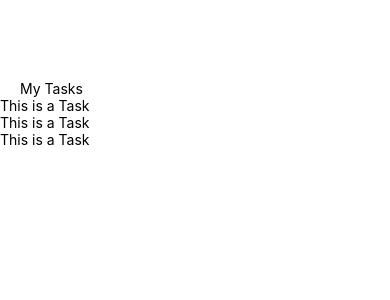
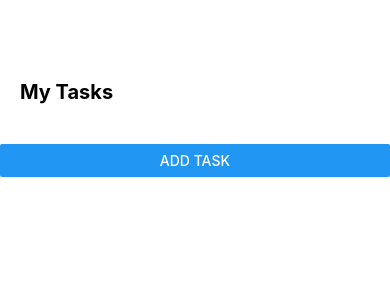
Before and after one commit to sebasvivas1/todo-list, a React Native app: screen / in a window 390 px wide. Shown: the top 300 px of the page. Built offline with nearby package versions, Linux system fonts and the light colour scheme.

Commit message:
basic functionalities

```diff
--- a/App.tsx
+++ b/App.tsx
@@ -1,16 +1,68 @@
-import { View, Text, StyleSheet } from 'react-native';
 import React from 'react';
-import Tasks from './components/Tasks';
+import { View, Text, StyleSheet, Button, Modal, TextInput } from 'react-native';
+import { faker } from '@faker-js/faker';
+import Tasks from './components/Tasks/Task';
+import TaskModel from './models/Task';
 
 export default function App() {
+  const [tasks, setTasks] = React.useState<Array<TaskModel>>([]);
+  const [showModal, setShowModal] = React.useState(false);
+  const [taskName, setTaskName] = React.useState('');
+  const [taskDescription, setTaskDescription] = React.useState('');
+  const [taskPriority, setTaskPriority] = React.useState<number>(0);
+  const [taskStatus, setTaskStatus] = React.useState<number>(0);
+
+  const addTask = () => {
+    const task: TaskModel = {
+      id: faker.database.mongodbObjectId(),
+      title: taskName,
+      description: taskDescription,
+      priority: taskPriority,
+      status: taskStatus,
+      favorite: false,
+      createdAt: new Date(),
+    };
+    setTasks([...tasks, task]);
+  };
+
+  const toggleModal = () => {
+    setShowModal(!showModal);
+  };
   return (
     <View style={styles.container}>
       <Text style={styles.tasksWrapper}>My Tasks</Text>
-      <View>
-        <Tasks />
-        <Tasks />
-        <Tasks />
+      <Modal
+        visible={showModal}
+        // transparent
+        onRequestClose={toggleModal}
+        animationType="slide">
+        <View style={styles.centeredView}>
+          <View style={styles.modalView}>
+            <Text style={styles.modalText}>Add Task</Text>
+            <TextInput
+              style={styles.input}
+              placeholder="Task Name"
+              onChange={e => setTaskName(e.nativeEvent.text)}
+            />
+            <TextInput
+              style={styles.input}
+              placeholder="Task Description"
+              onChange={e => setTaskDescription(e.nativeEvent.text)}
+            />
+
+            <Button title="Create Task!" onPress={addTask} />
+            <Button title="Close Modal" onPress={toggleModal} />
+          </View>
+        </View>
+      </Modal>
+      <View style={styles.items}>
+        {tasks.map(task => (
+          <View key={task.id}>
+            <Tasks task={task} tasks={tasks} setTasks={setTasks} />
+          </View>
+        ))}
       </View>
+      <Button title="Add Task" onPress={toggleModal} />
     </View>
   );
 }
@@ -23,5 +75,41 @@ const styles = StyleSheet.create({
   tasksWrapper: {
     paddingTop: 80,
     paddingHorizontal: 20,
+    fontSize: 20,
+    fontWeight: 'bold',
+  },
+  items: {
+    padding: 20,
+  },
+  centeredView: {
+    flex: 1,
+    justifyContent: 'center',
+    alignItems: 'center',
+    marginTop: 22,
+  },
+  modalView: {
+    margin: 20,
+    backgroundColor: 'white',
+    borderRadius: 20,
+    padding: 35,
+    alignItems: 'center',
+    shadowColor: '#000',
+    shadowOffset: {
+      width: 0,
+      height: 2,
+    },
+    shadowOpacity: 0.25,
+    shadowRadius: 4,
+    elevation: 5,
+  },
+  modalText: {
+    marginBottom: 15,
+    textAlign: 'center',
+  },
+  input: {
+    height: 40,
+    margin: 12,
+    borderWidth: 1,
+    padding: 10,
   },
 });
--- a/components/Tasks.tsx
+++ /dev/null
@@ -1,10 +0,0 @@
-import { View, Text } from 'react-native';
-import React from 'react';
-
-export default function Tasks() {
-  return (
-    <View>
-      <Text>This is a Task</Text>
-    </View>
-  );
-}
--- /dev/null
+++ b/components/Tasks/Task.tsx
@@ -0,0 +1,62 @@
+import React from 'react';
+import { View, Text, StyleSheet, Button } from 'react-native';
+import TaskModel from '../../models/Task';
+
+interface TaskProps {
+  task: TaskModel;
+  tasks: Array<TaskModel>;
+  setTasks: React.Dispatch<React.SetStateAction<Array<TaskModel>>>;
+}
+
+export default function Task({ task, tasks, setTasks }: TaskProps) {
+  const [favorite, setFavorite] = React.useState(false);
+
+  const toggleFavorite = () => {
+    setFavorite(!favorite);
+  };
+
+  const deleteTask = () => {
+    const index = tasks.findIndex(t => t.id === task.id);
+    if (index > -1) {
+      tasks.splice(index, 1);
+      setTasks([...tasks]);
+    }
+  };
+  return (
+    <View style={styles.container}>
+      <View style={styles.items}>
+        <View>
+          <Text style={styles.text}>{task?.title || 'Task Name'}</Text>
+        </View>
+        <View style={styles.itemsRight}>
+          <Button onPress={toggleFavorite} title="Fav" color="green" />
+          <Button onPress={deleteTask} title="Dlt" color="red" />
+        </View>
+      </View>
+    </View>
+  );
+}
+
+const styles = StyleSheet.create({
+  container: {
+    backgroundColor: '#f2f2f2',
+    fontSize: 12,
+    padding: 20,
+    margin: 10,
+    borderRadius: 10,
+    // flexWrap: 'wrap',
+  },
+  items: {
+    flexDirection: 'row',
+    alignItems: 'center',
+    justifyContent: 'space-between',
+  },
+  text: {
+    fontWeight: '400',
+  },
+  itemsRight: {
+    flexDirection: 'row',
+    alignItems: 'center',
+    width: '30%',
+  },
+});
--- /dev/null
+++ b/models/Task.ts
@@ -0,0 +1,9 @@
+export default interface TaskModel {
+  id: string;
+  title: string;
+  description: string;
+  status: number;
+  favorite: boolean;
+  priority: number;
+  createdAt: Date;
+}
--- a/package.json
+++ b/package.json
@@ -11,11 +11,13 @@
   },
   "dependencies": {
     "react": "18.0.0",
-    "react-native": "0.69.1"
+    "react-native": "0.69.1",
+    "react-native-vector-icons": "^9.2.0"
   },
   "devDependencies": {
     "@babel/core": "^7.12.9",
     "@babel/runtime": "^7.12.5",
+    "@faker-js/faker": "^7.3.0",
     "@react-native-community/eslint-config": "^2.0.0",
     "@tsconfig/react-native": "^2.0.0",
     "@types/jest": "^26.0.23",
```
Also changed, not shown: react-native-config.js (added, +9 -0 lines), .eslintrc.js, 1 other file (tests, documents, lock files or other folders).
